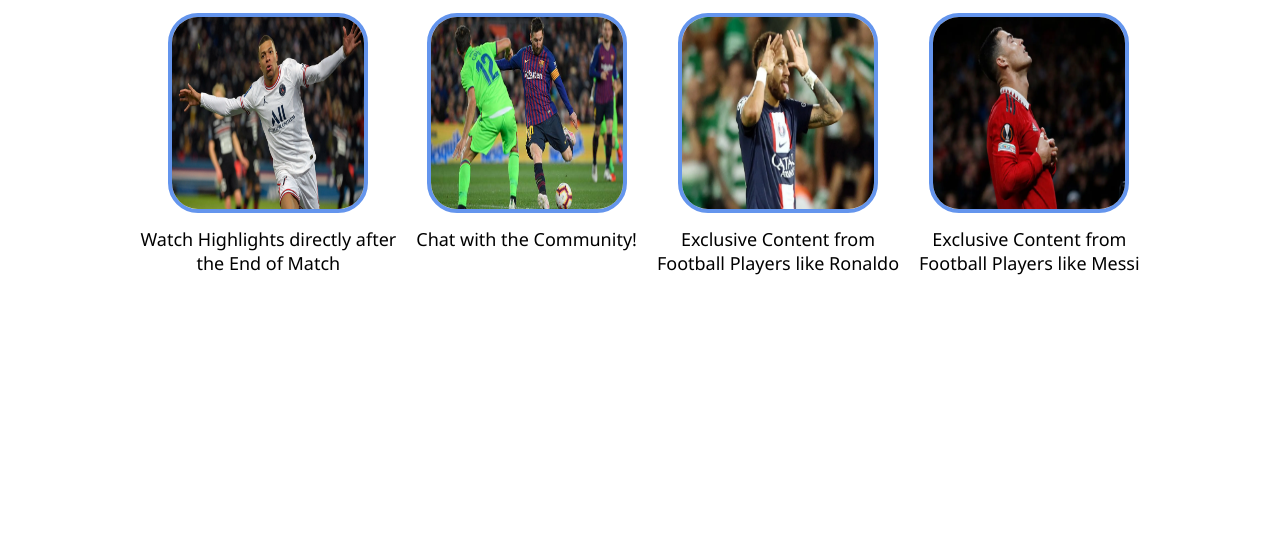
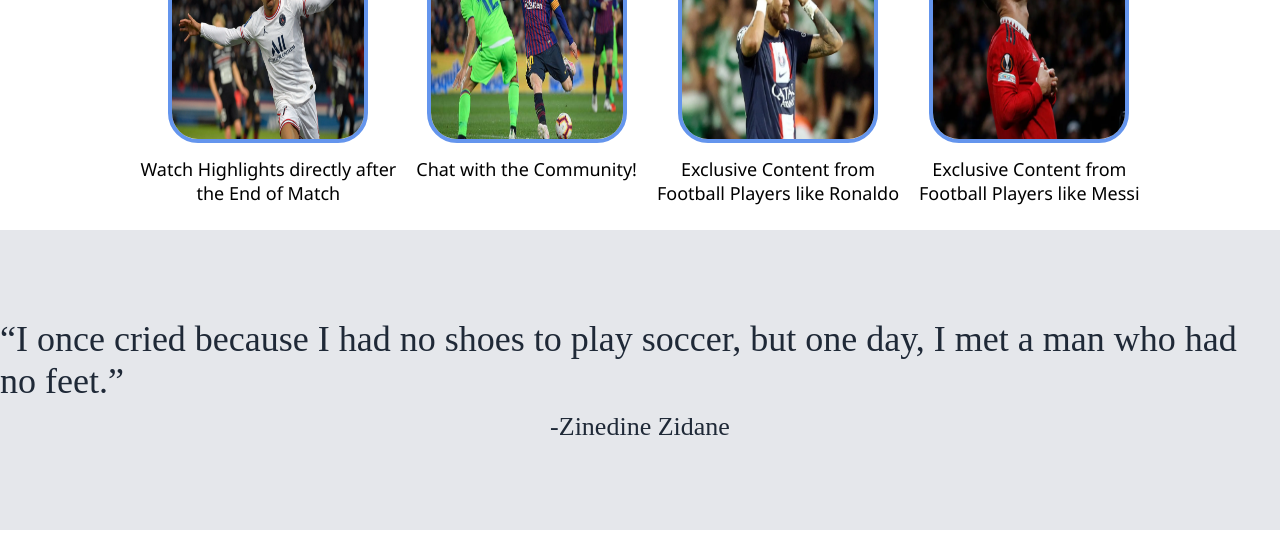
Before and after one commit to ayoub63/odin-landingpage, a plain HTML site: page index.html in a window 1280 px wide. Shown: the part 457-1000 px from the top of the page. Before the commit the page ends 800 px from the top, so only its background shows below. Drawn offline with Linux system fonts and the light colour scheme.

Commit message:
Third part done

```diff
--- a/index.html
+++ b/index.html
@@ -44,5 +44,10 @@
             </div>
         </div>
     </div>
+    <div class="inspo">
+        <div class = "text">“I once cried because I had no shoes to play soccer, but one day, I met a man who had no feet.”</div>
+        <div class="author">-Zinedine Zidane</div>
+    </div>
+
 </body>
 </html>
--- a/style.css
+++ b/style.css
@@ -6,12 +6,12 @@
 body {
     display: flex;
     flex-direction: column;
-    height: 100vh;
+    min-height: 1000px;
 }
 
 .upper {
     background-color: #1F2937;
-    height: 40vh;
+
     display: flex;
     align-items: center;
     justify-content: space-evenly;
@@ -106,3 +106,26 @@ img {
     margin-top: 10px;
     font-family: 'Segoe UI', Tahoma, Geneva, Verdana, sans-serif;
 }
+
+.inspo {
+    background-color: #E5E7EB;
+    height: 300px;
+    display: flex;
+    flex-direction: column;
+    margin-top: 15px;
+    align-items: center;
+    justify-content: center;
+}
+.inspo .text {
+    font-size: 36px;
+    font-family: light italic;
+    color: #1F2937;
+    padding-right: 8px;
+    margin-bottom: 10px;
+}
+.inspo .author {
+    font-size: 26px;
+    font-family: light italic;
+    color: #1F2937;
+
+}
```
